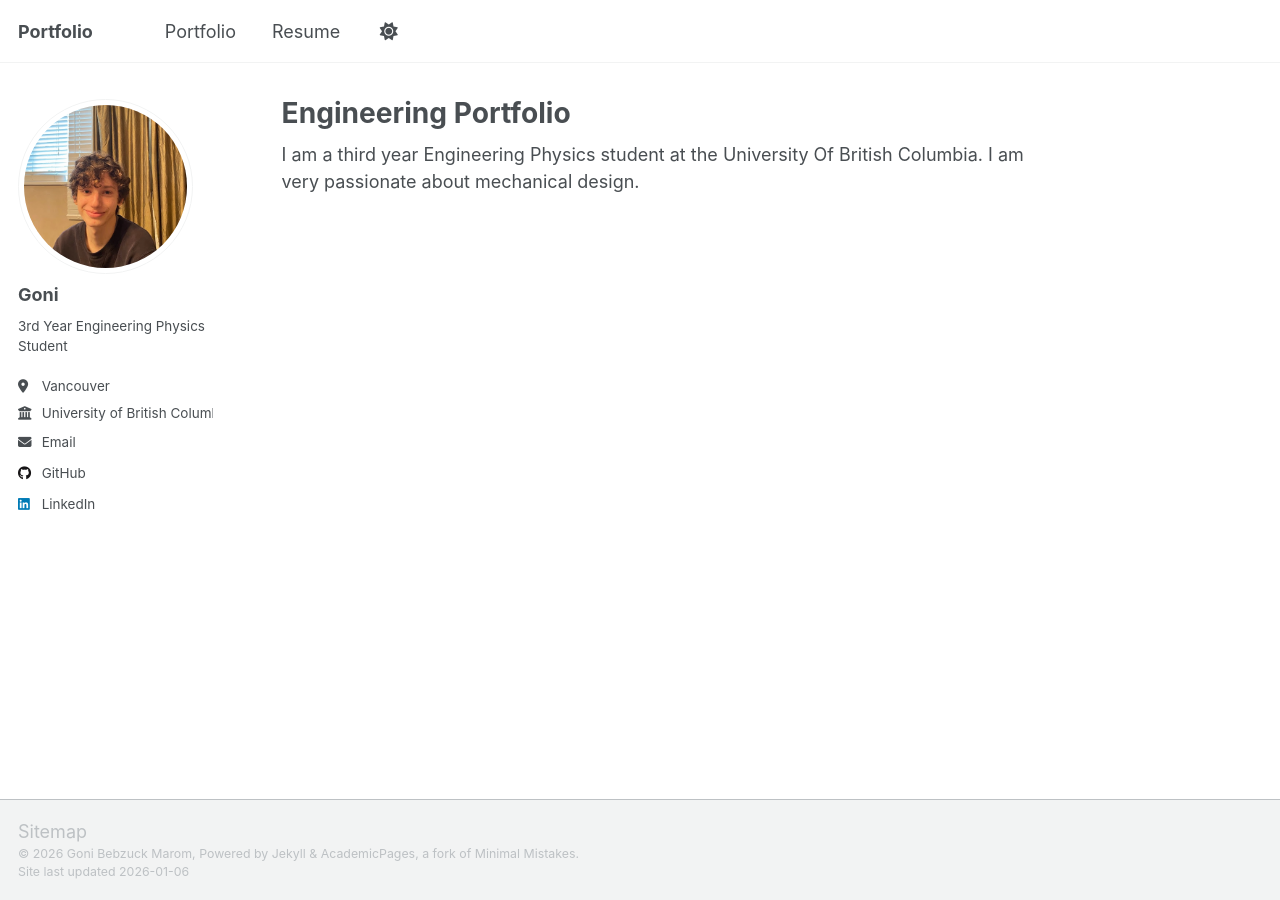
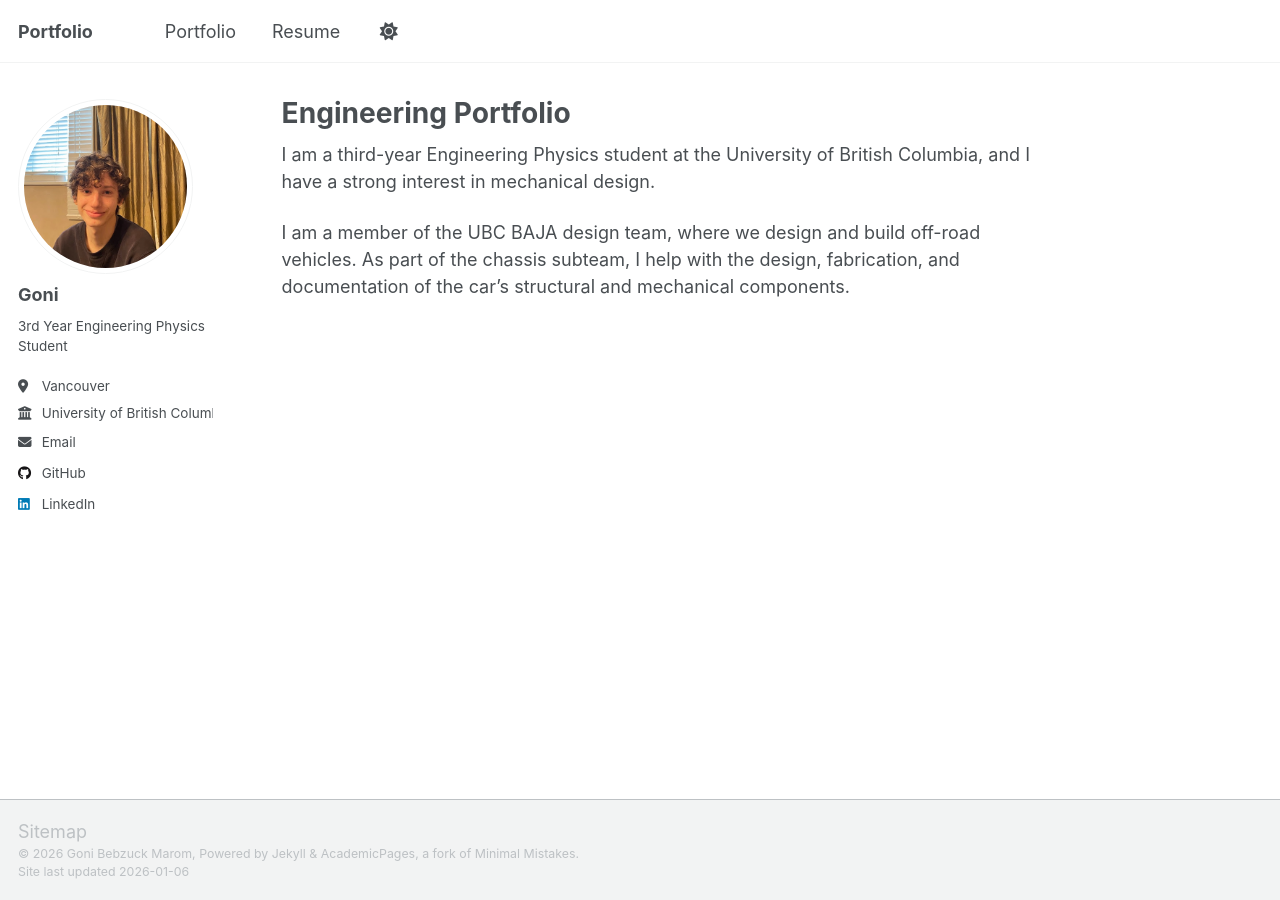
Before and after one commit to GoniBM/gonibm.github.io, a Jekyll site: the page built from _pages/about.md, in a window 1280 px wide. Built offline with Jekyll 4.4.1, drawn with Linux system fonts in a browser that asks for light colours; a script that is not in the unit is left out.

Commit message:
Revise about page content for clarity and detail
Updated personal description and added team involvement details.

```diff
--- a/_pages/about.md
+++ b/_pages/about.md
@@ -7,4 +7,6 @@ redirect_from:
   - /about.html
 ---
 
-I am a third year Engineering Physics student at the University Of British Columbia. I am very passionate about mechanical design.
+I am a third-year Engineering Physics student at the University of British Columbia, and I have a strong interest in mechanical design.
+
+I am a member of the UBC BAJA design team, where we design and build off-road vehicles. As part of the chassis subteam, I help with the design, fabrication, and documentation of the car's structural and mechanical components.
```
